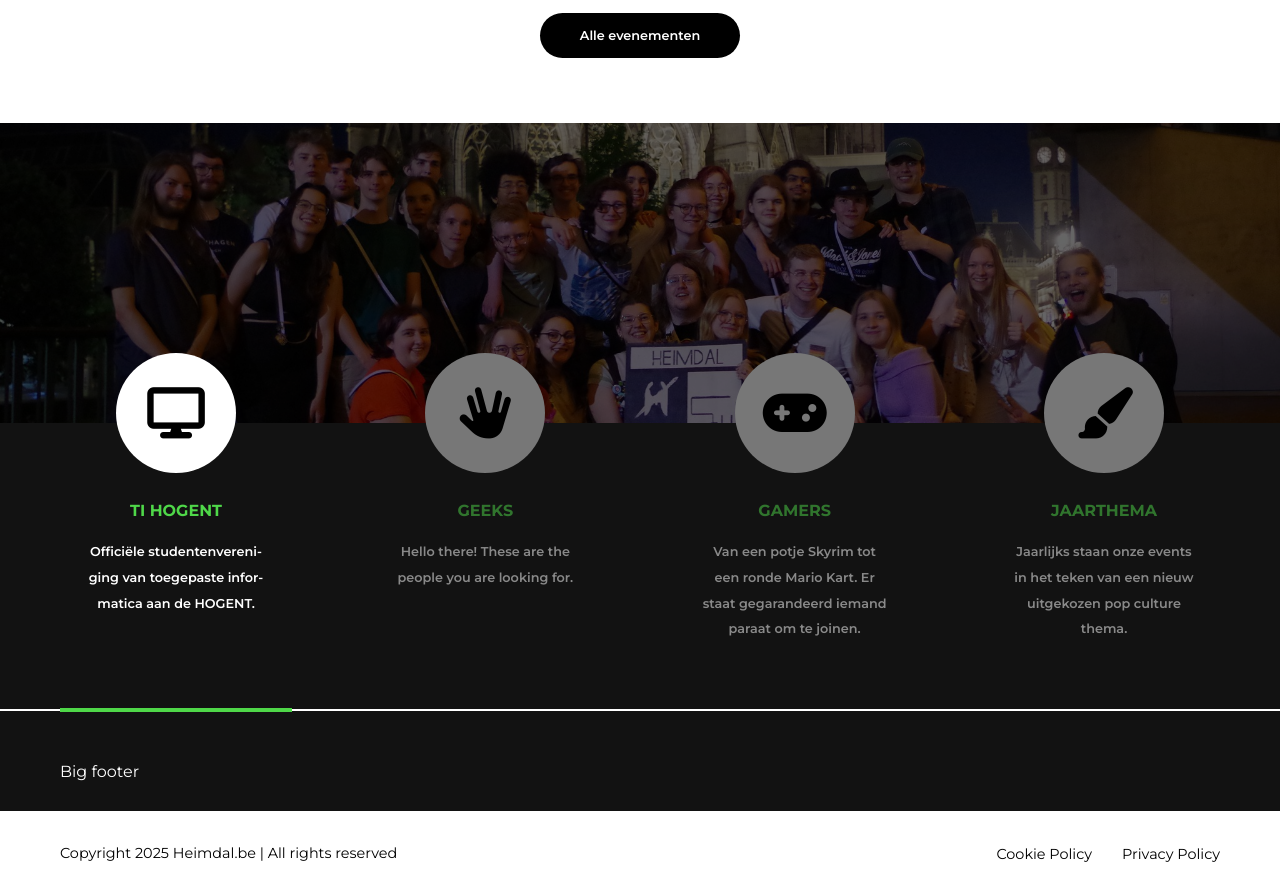
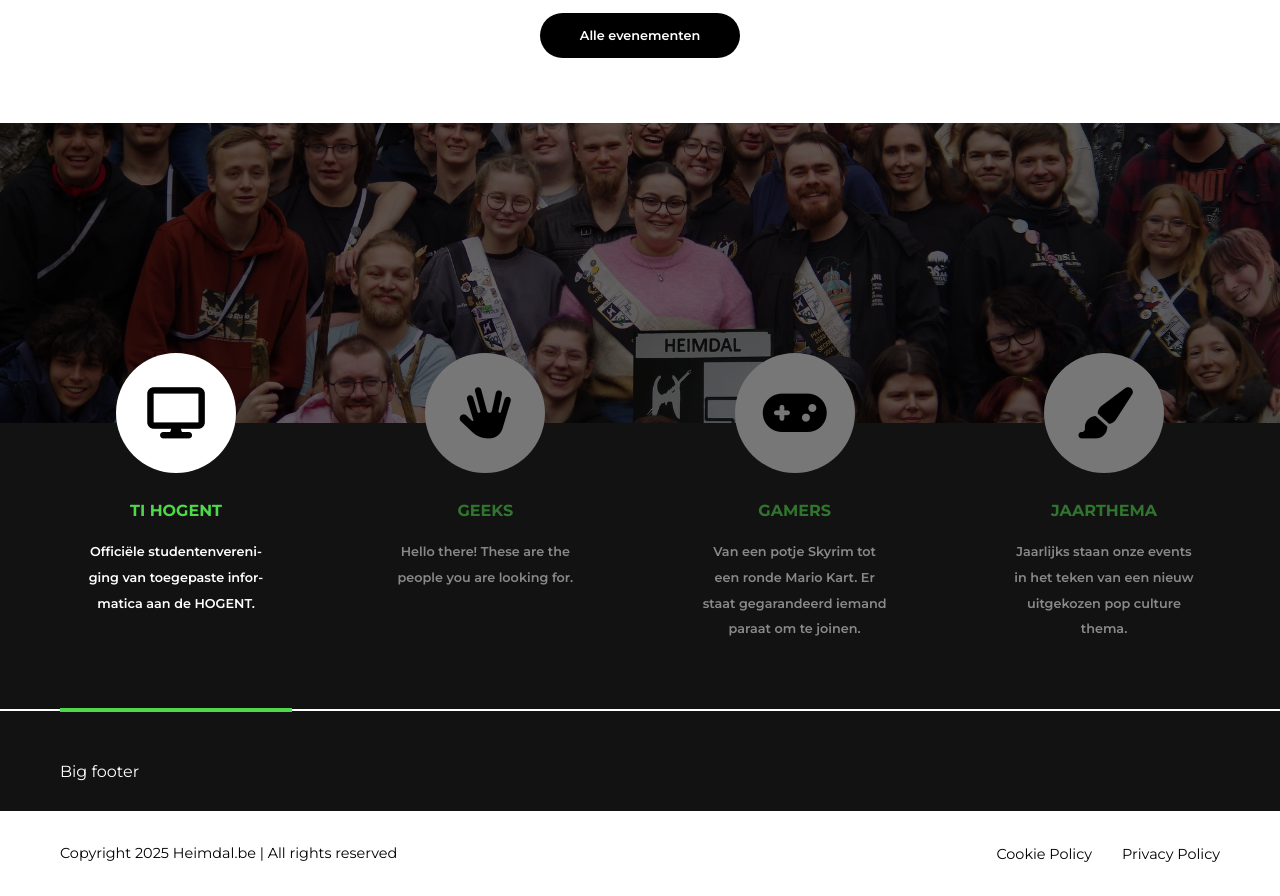
Before and after one commit to Heimdalbe/Mimisbrunnr-frontend, a React (Vite) app in the folder mimisbrunnr-frontend/: page / in a window 1280 px wide. Shown: the part 1200-2096 px from the top of the page. Built offline with nearby package versions, Linux system fonts and the light colour scheme.

Commit message:
karakteristieken image fade

```diff
--- a/mimisbrunnr-frontend/src/components/Home/KarakteristiekenSectie/KarakteristiekenSectie.css
+++ b/mimisbrunnr-frontend/src/components/Home/KarakteristiekenSectie/KarakteristiekenSectie.css
@@ -4,7 +4,7 @@
   height: 300px;
 }
 
-.group-picture {
+.group-picture-wrapper img.group-picture {
   position: absolute;
   top: 0;
   left: 0;
@@ -12,6 +12,12 @@
   height: 100%;
   object-fit: cover;
   object-position: center;
+  opacity: 0;
+  transition: opacity 0.5s ease-in-out;
+}
+
+.group-picture-wrapper img.group-picture.active {
+  opacity: 1;
 }
 
 .group-picture-wrapper::after {
--- a/mimisbrunnr-frontend/src/components/Home/KarakteristiekenSectie/KarakteristiekenSectie.jsx
+++ b/mimisbrunnr-frontend/src/components/Home/KarakteristiekenSectie/KarakteristiekenSectie.jsx
@@ -2,8 +2,6 @@ import { useState, useEffect } from 'react';
 import KarakteristiekList from './KarakteristiekList/KarakteristiekList';
 import './KarakteristiekenSectie.css';
 import characteristics from '../../../api/characteristics';
-
-// TODO: slide animation bij foto's
 
 const KarakteristiekenSectie = () => {
   const images = [
@@ -25,33 +23,42 @@ const KarakteristiekenSectie = () => {
     return () => window.removeEventListener('resize', handleResize);
   }, []);
 
-  // Autoplay voor karakteristiek cards (desktop + mobile)
+  // Desktop: sync image + card autoplay
   useEffect(() => {
+    if (isMobile) return; // Alleen desktop
+
     const interval = setInterval(() => {
       setCardsIndex(prev => (prev + 1) % characteristics.length);
-    }, 8000);
+      setImageIndex(prev => (prev + 1) % images.length);
+    }, 6000);
+
     return () => clearInterval(interval);
-  }, []);
+  }, [isMobile, characteristics.length, images.length]);
 
-  // Images: enkel autoplay op desktop
+  // Mobile: alleen cards autoplay
   useEffect(() => {
-    if (isMobile) return; // geen autoplay op mobile
+    if (!isMobile) return; // Alleen mobiel
+
     const interval = setInterval(() => {
-      setImageIndex(prev => (prev + 1) % images.length);
-    }, 2000);
+      setCardsIndex(prev => (prev + 1) % characteristics.length);
+    }, 6000);
+
     return () => clearInterval(interval);
-  }, [isMobile, images.length]);
+  }, [isMobile, characteristics.length]);
 
   const displayedImageIndex = isMobile ? 3 : imageIndex;
 
   return (
     <div className='dark-bg line-container'>
       <div className='group-picture-wrapper'>
-        <img
-          className='group-picture'
-          src={images[displayedImageIndex]}
-          alt='Groepsfoto'
-        />
+        {images.map((img, index) => (
+          <img
+            key={index}
+            className={`group-picture ${index === displayedImageIndex ? 'active' : ''}`}
+            src={img}
+            alt='Groepsfoto'
+          />
+        ))}
       </div>
       <div className='container'>
         <KarakteristiekList
```
